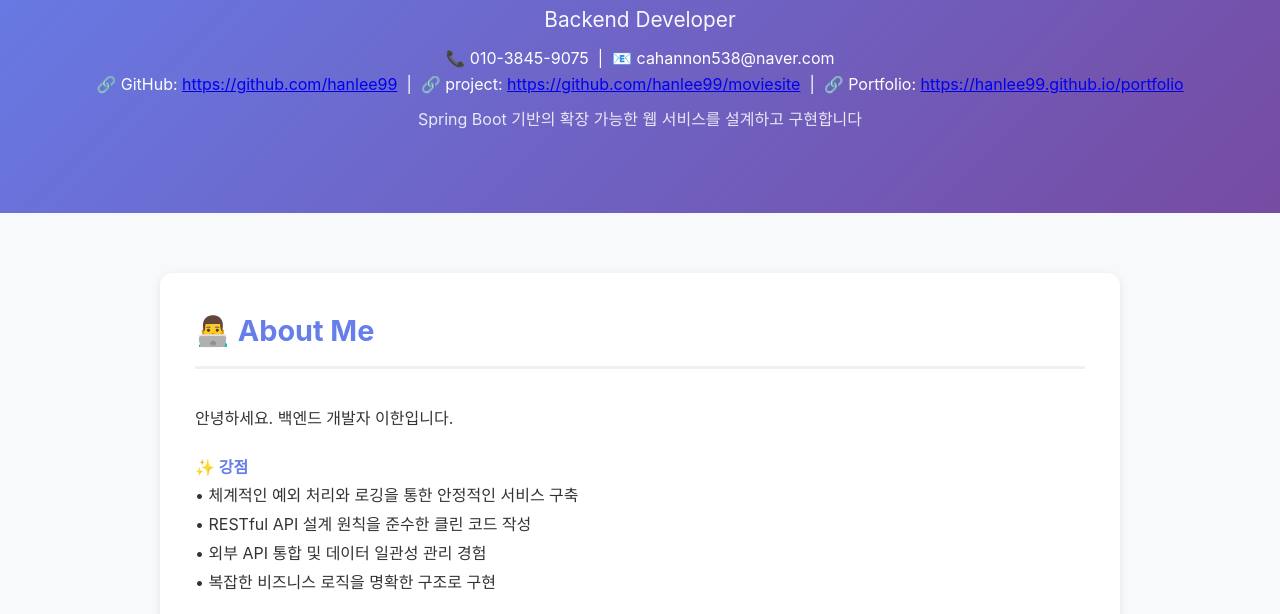
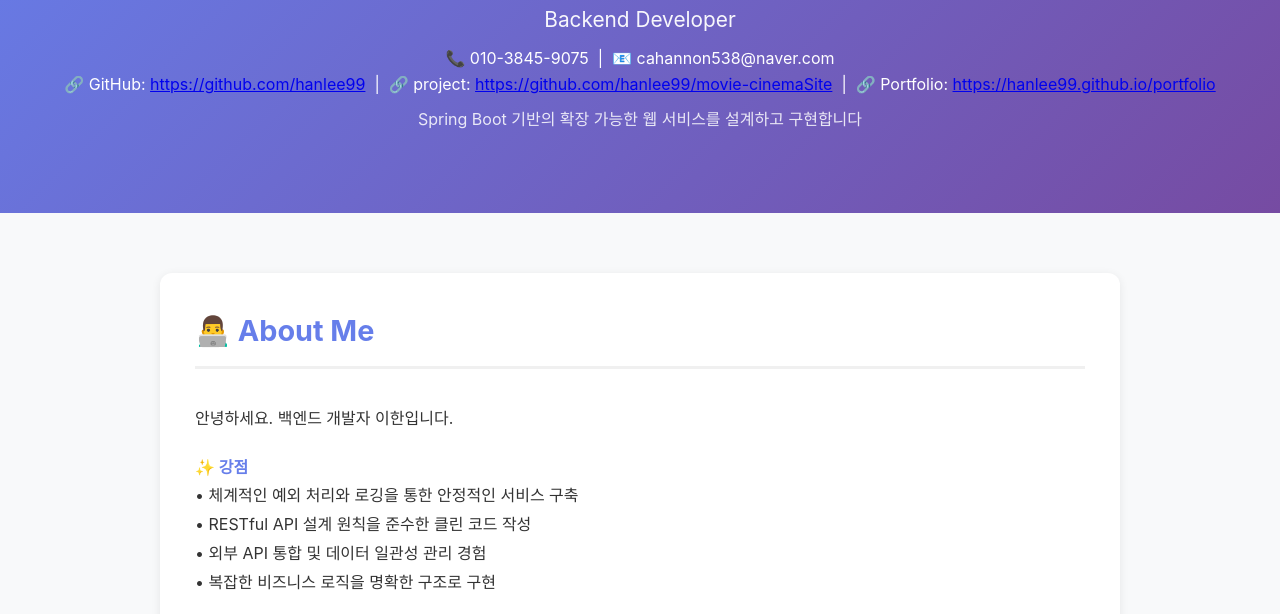
Before and after one commit to hanlee99/portfolio, a plain HTML site: page index.html in a window 1280 px wide. Shown: the part 164-778 px from the top of the page. Drawn offline with Linux system fonts and the light colour scheme.

Commit message:
Update index.html

```diff
--- a/index.html
+++ b/index.html
@@ -380,7 +380,7 @@ div[style*="border-left: 4px solid"]:hover {
         📞 010-3845-9075 &nbsp;|&nbsp;
         📧 cahannon538@naver.com <br>
         🔗 GitHub: <a href="https://github.com/hanlee99" target="_blank">https://github.com/hanlee99</a> &nbsp;|&nbsp;
-        🔗 project: <a href="https://github.com/hanlee99/moviesite" target="_blank">https://github.com/hanlee99/moviesite</a> &nbsp;|&nbsp;
+        🔗 project: <a href="https://github.com/hanlee99/movie-cinemaSite" target="_blank">https://github.com/hanlee99/movie-cinemaSite</a> &nbsp;|&nbsp;
         🔗 Portfolio: <a href="https://hanlee99.github.io/portfolio/" target="_blank">https://hanlee99.github.io/portfolio</a>
     </div>
 
```
